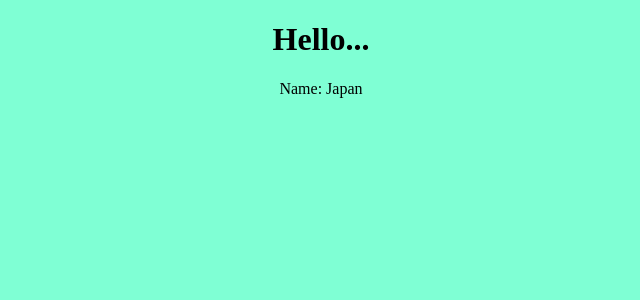
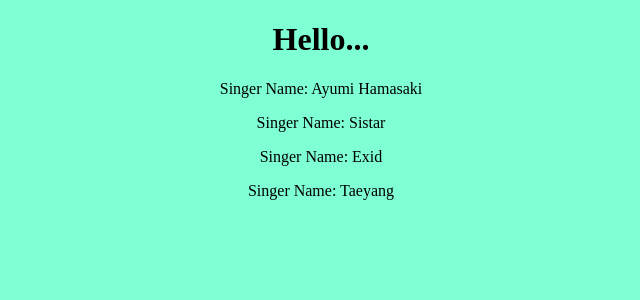
Before and after one commit to Edxael/Gral-02-18, a React (Create React App) app in the folder 02-React/01-mycomps/: page / in a window 1280 px wide. Shown: the top 300 px of the page, without its empty margins (319-959 px from the left). Built offline with nearby package versions, Linux system fonts and the light colour scheme.

Commit message:
add notes

```diff
--- a/02-React/01-mycomps/src/App.jsx
+++ b/02-React/01-mycomps/src/App.jsx
@@ -1,19 +1,23 @@
 import React, { Component } from 'react';
 import './App.css';
-
+import Individual from './Individual'
 
 
 export default class App extends Component {
 
+  exe1(){
+    let singers = [ 'Ayumi Hamasaki', 'Sistar', 'Exid', 'Taeyang']
+    return singers.map((x) => { return <Individual name={x} /> })
+  }
 
 
   render() {
 
-    let singers = [ {name: 'Ayumi Hamasaki', coountry: 'Japan'}, 'sistar']
+
     return (
       <div className="App">
         <h1>Hello...</h1>
-        <p>Name: { singers[0].coountry }</p>
+        { this.exe1() }
       </div>
     )
   }
--- /dev/null
+++ b/02-React/01-mycomps/src/Individual.jsx
@@ -0,0 +1,11 @@
+import React, { Component } from 'react'
+
+export default class extends Component{
+    render(){
+        return(
+            <div>
+                <p>Singer Name: { this.props.name }</p>
+            </div>
+        )
+    }
+}
```
